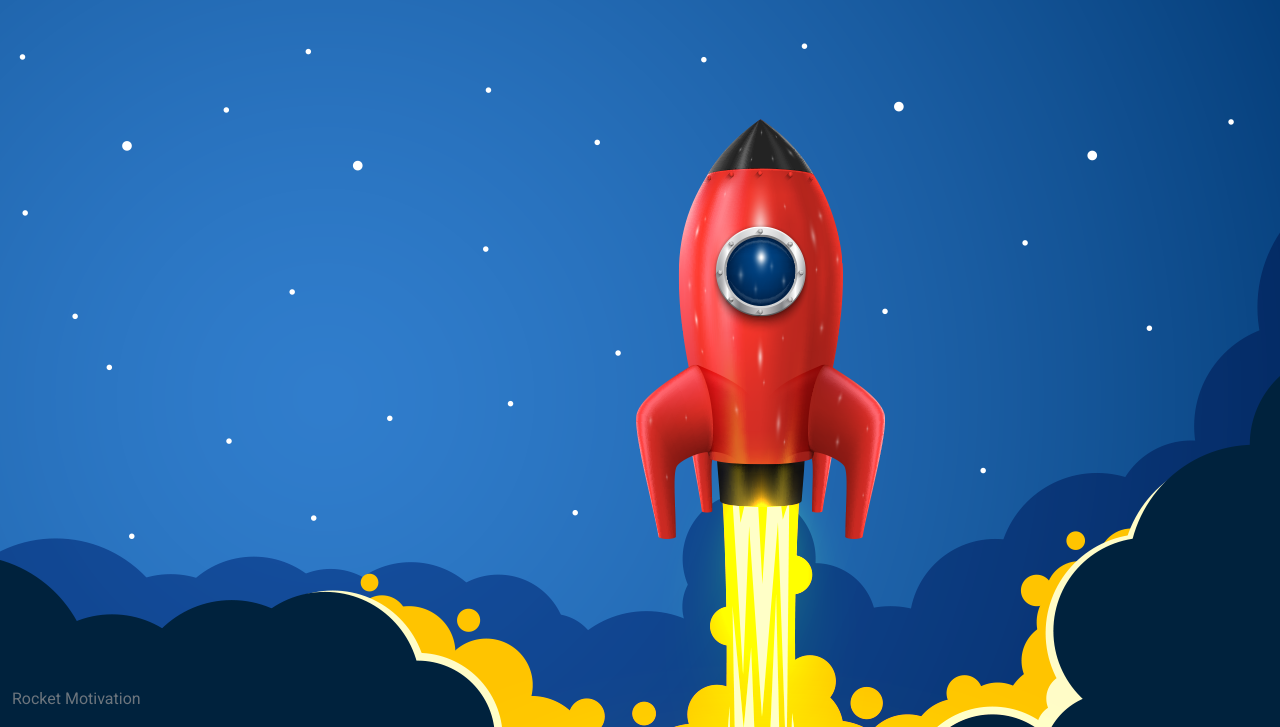
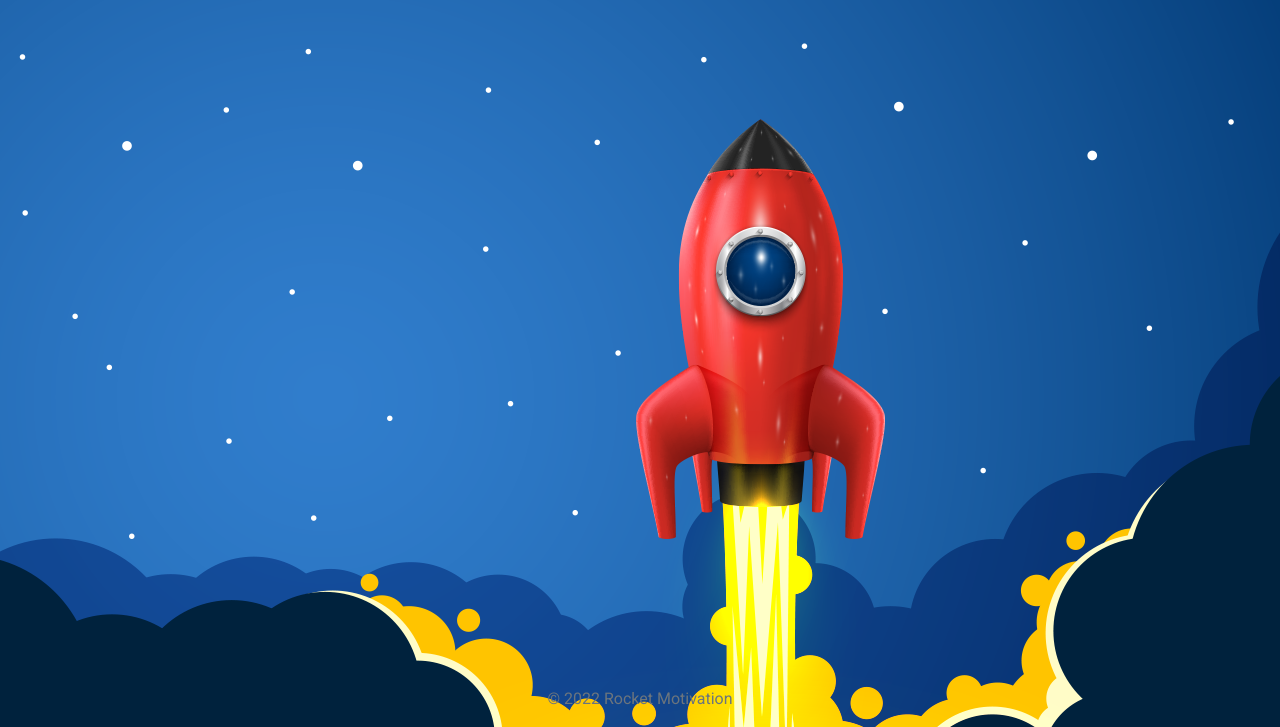
Before and after one commit to jedmorris/LandingPageQuiz, a plain HTML site: page index.html in a window 1280 px wide. Shown: the part 73-800 px from the top of the page. Drawn offline with nearby package versions, Linux system fonts and the light colour scheme.

Commit message:
centered footer

```diff
--- a/index.html
+++ b/index.html
@@ -59,8 +59,8 @@
     </main>
     <!--Footer Section-->
     <footer class="footer bg-transparent">
-        <div class="container-fluid py-3">
-            <span class="text-muted">Rocket Motivation</span>
+        <div class="d-flex justify-content-center py-3">
+            <span class="text-muted">&copy 2022 Rocket Motivation</span>
         </div>
     </footer>
     <!-- Bootstrap JS -->
```
